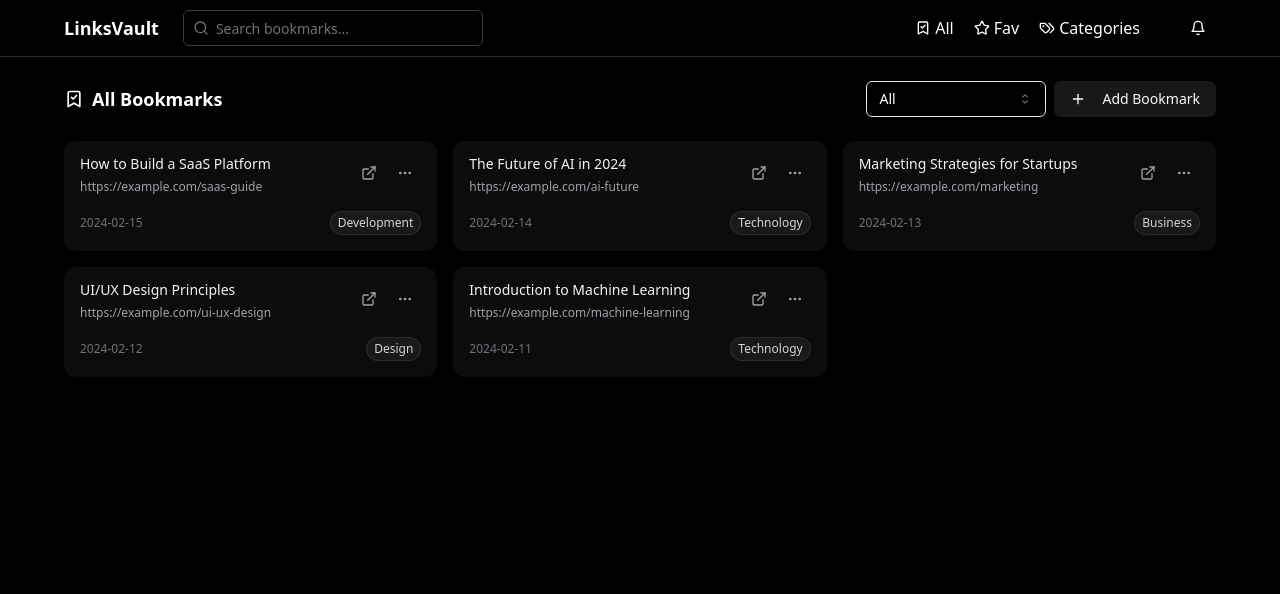
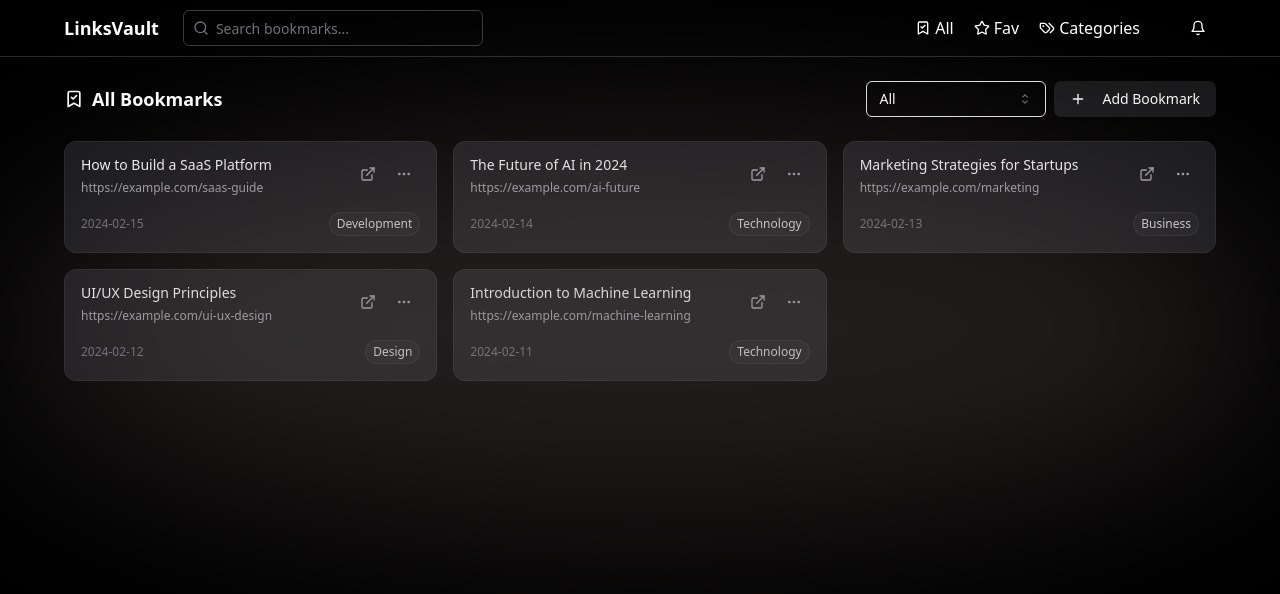
Before and after one commit to subhajitorrin/LinkVault-SaaS, a Next.js app: page /home in a window 1280 px wide. Shown: the top 594 px of the page. Built offline with nearby package versions, Linux system fonts and the light colour scheme.

Commit message:
update layout.tsx and page.tsx

```diff
--- a/app/home/layout.tsx
+++ b/app/home/layout.tsx
@@ -4,10 +4,11 @@ import { Separator } from "@/components/ui/separator";
 
 const layout = ({ children }) => {
   return (
-    <div className="bg-black text-white flex flex-col h-screen w-full ">
+    <div className="bg-black text-white flex flex-col h-screen w-full relative">
       <UserNavbar />
       <div className="border-b border-[#2a2a2a]"></div>
       <div className="md:px-[5%]">{children}</div>
+      <div className="w-full h-3/6 mt-[10%] absolute rounded-[50%] radial--blur opacity-25 pointer-events-none" />
     </div>
   );
 };
--- a/app/home/page.tsx
+++ b/app/home/page.tsx
@@ -174,7 +174,7 @@ export default function Component() {
             {filteredBookmarks.map((bookmark, index) => (
               <Card
                 key={index}
-                className="group relative overflow-hidden border-0 bg-zinc-900/50 hover:bg-zinc-900/80 transition-all duration-200"
+                className="group relative overflow-hidden border border-zinc-800 bg-zinc-900 hover:border-zinc-700 transition-all duration-200"
               >
                 <CardContent className="p-4 space-y-4">
                   <div className="flex items-start justify-between gap-2">
```
